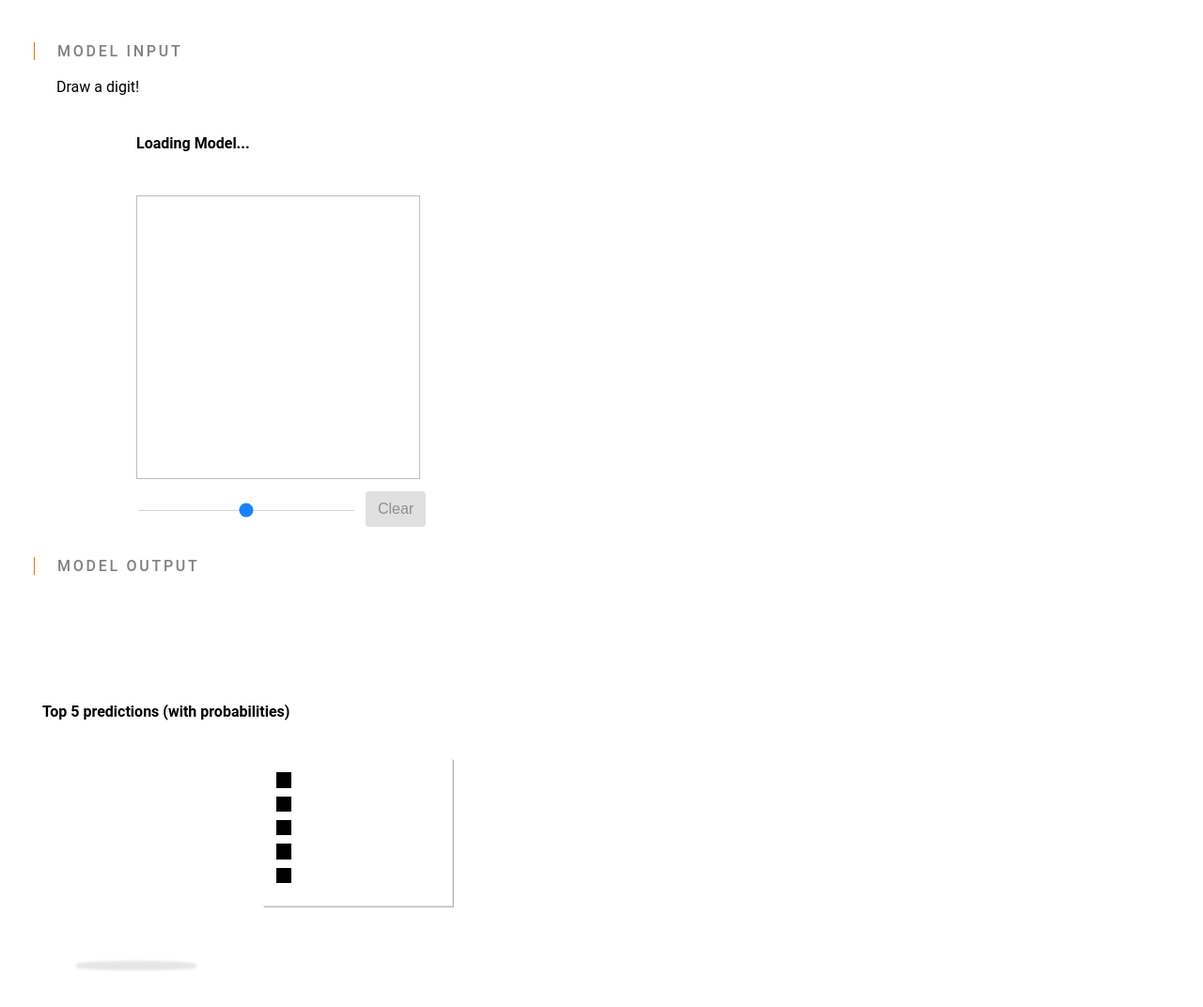
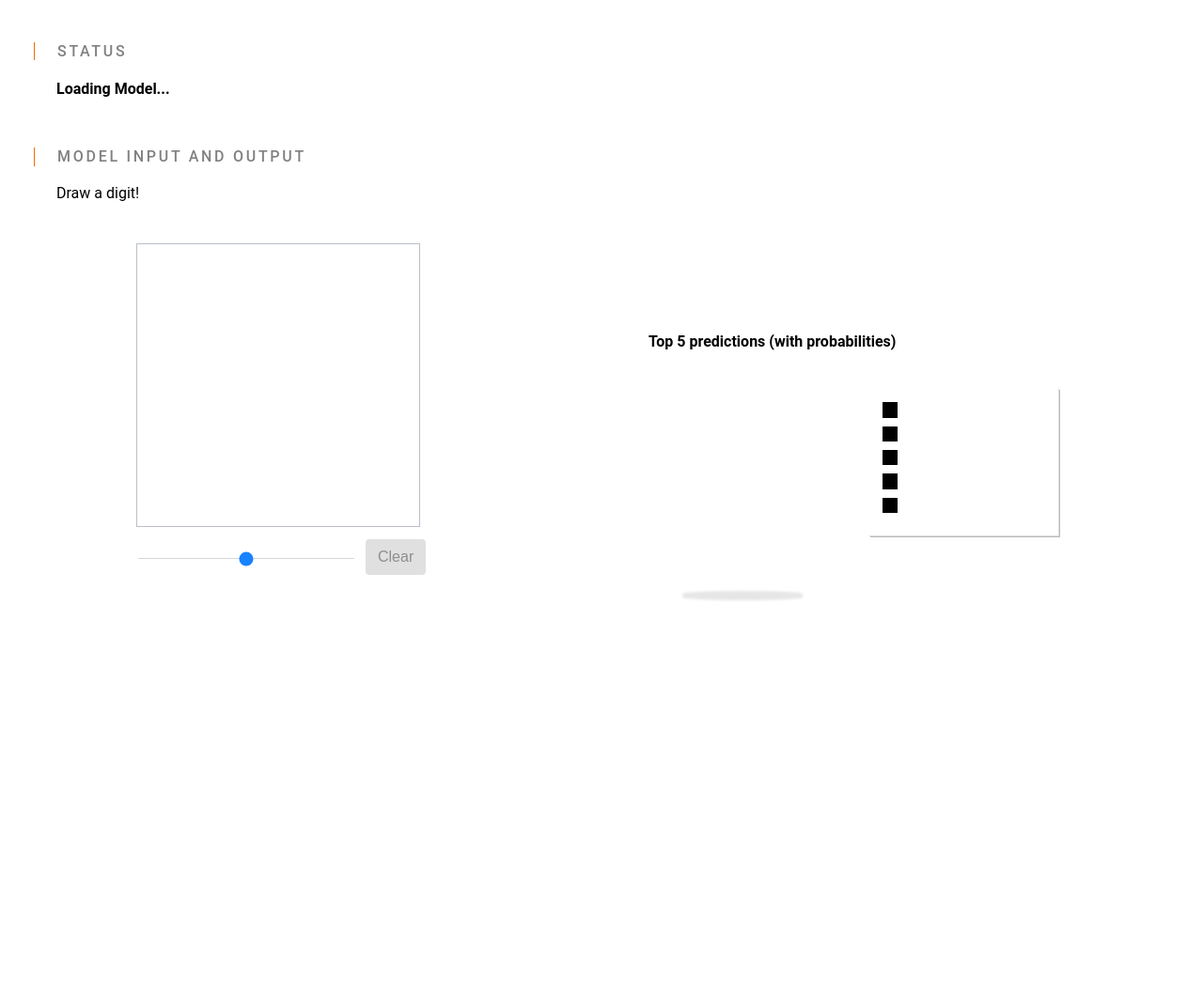
Before and after one commit to klaverhenrik/klaverhenrik.github.io, a plain HTML site: page sketcher/index.html in a window 1280 px wide. Shown: the part 422-1494 px from the top of the page at 94% size. After the commit the page ends 1125 px from the top, so only its background shows below. Drawn offline with nearby package versions, Linux system fonts and the light colour scheme; a script that the page names is missing.

Commit message:
new layout

```diff
--- a/sketcher/index.html
+++ b/sketcher/index.html
@@ -155,25 +155,22 @@ limitations under the License.
   </blockquote>
     </section>
 
-    <section>
-      <p class='section-head'>Model input</p>
+	<section>
+      <p class='section-head'>Status</p>
+	  <h4 id ='status' >Loading Model... </h4>
+	</section>
+
+	<section>
+      <p class='section-head'>Model input and output</p>
       <p>Draw a digit!</p>
 		<div class="row_res">
 			<div class="col_res" style ='margin-left:100px;'>
-		<h4 id ='status' >Loading Model... </h4>
 		<canvas id="canvas" width="300" height="300" class="canvas" style="border:1px solid #b9bfc9;margin-top:25px;"></canvas>
 		<div class="btn-group" style = 'margin-top:40px; '>
 		<input type="range" min="10" max="40" value="25" class="slider" id="myRange" style ='margin-top:20px;'>
 		<button type="button" class="btn btn-outline-primary" onclick ='erase()' style ='margin-left:10px;' disabled>Clear</button>
 			</div>
 		</div>
-
-		</div>
-	</section>
-	<section>
-		<p class='section-head'>Model output</p>
-		<div class="row_res">
-
 		  <div class="col_res">
 			<section style="margin-top:120px">
 			<h4>Top 5 predictions (with probabilities)</h4><br>
@@ -204,8 +201,6 @@ limitations under the License.
 		  </section>
 		</div>
 		</div>
-
-
     </section>
 
     <script src="pie.js"></script>
```
